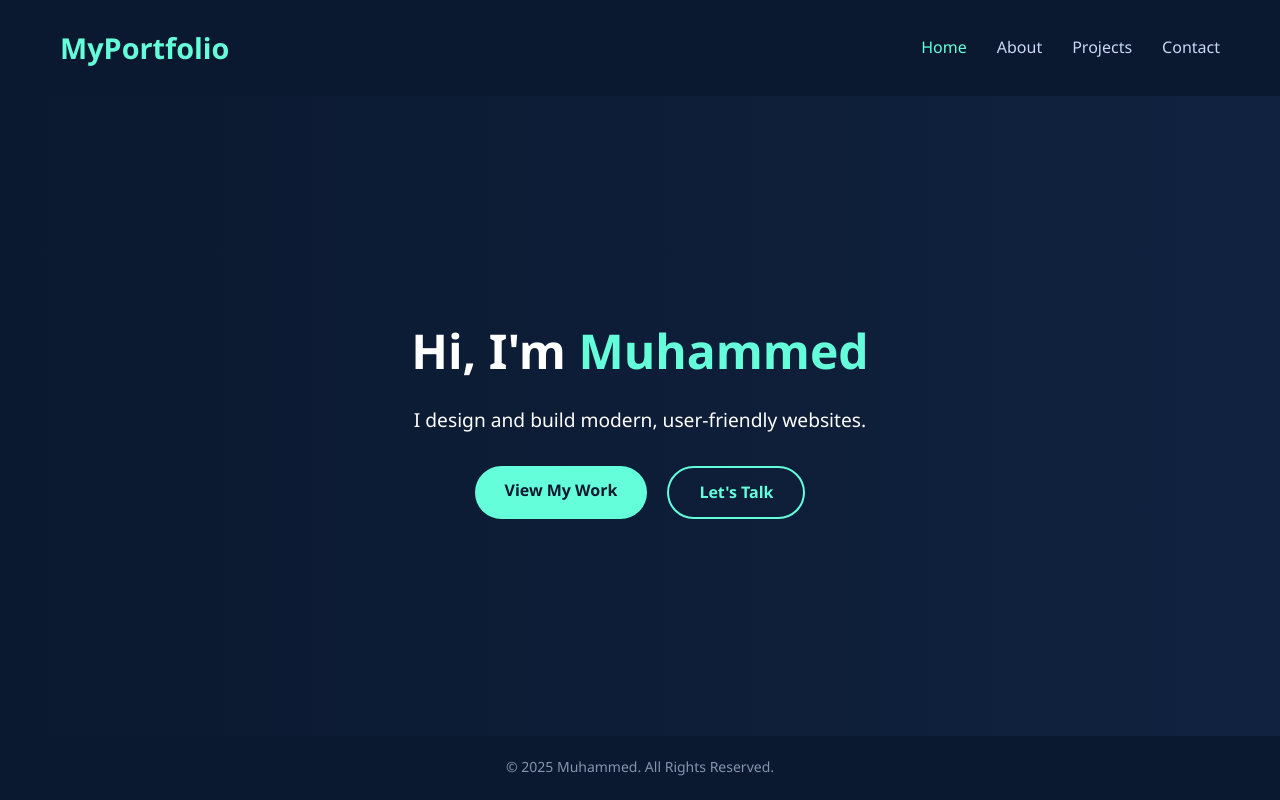
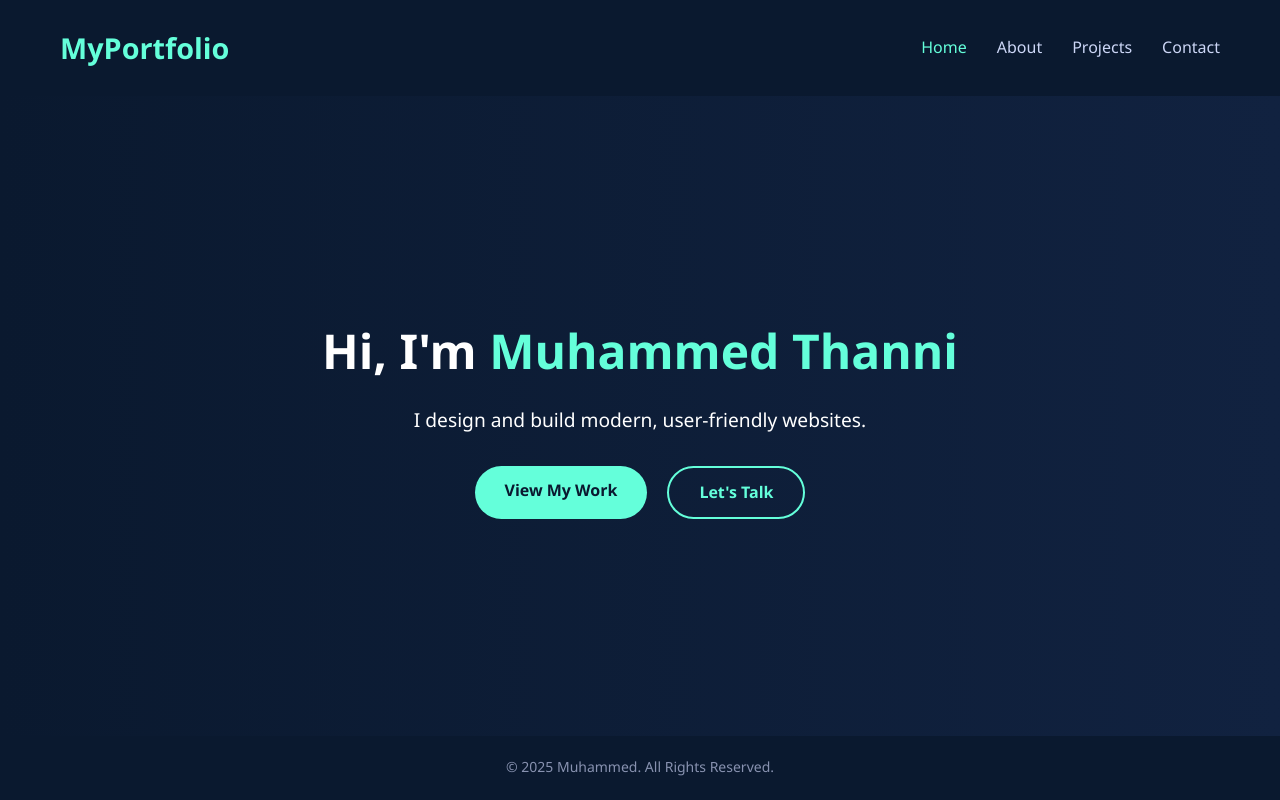
Before and after one commit to thanni2020/my-portfolio, a plain HTML site: page index.html in a window 1280 px wide. Drawn offline with Linux system fonts and the light colour scheme.

Commit message:
Updated index content

```diff
--- a/index.html
+++ b/index.html
@@ -21,7 +21,7 @@
 
   <section class="hero">
     <div class="hero-text">
-      <h1>Hi, I'm <span>Muhammed</span></h1>
+      <h1>Hi, I'm <span>Muhammed Thanni</span></h1>
       <p>I design and build modern, user-friendly websites.</p>
       <div class="hero-buttons">
         <a href="projects.html" class="btn-primary">View My Work</a>
```
